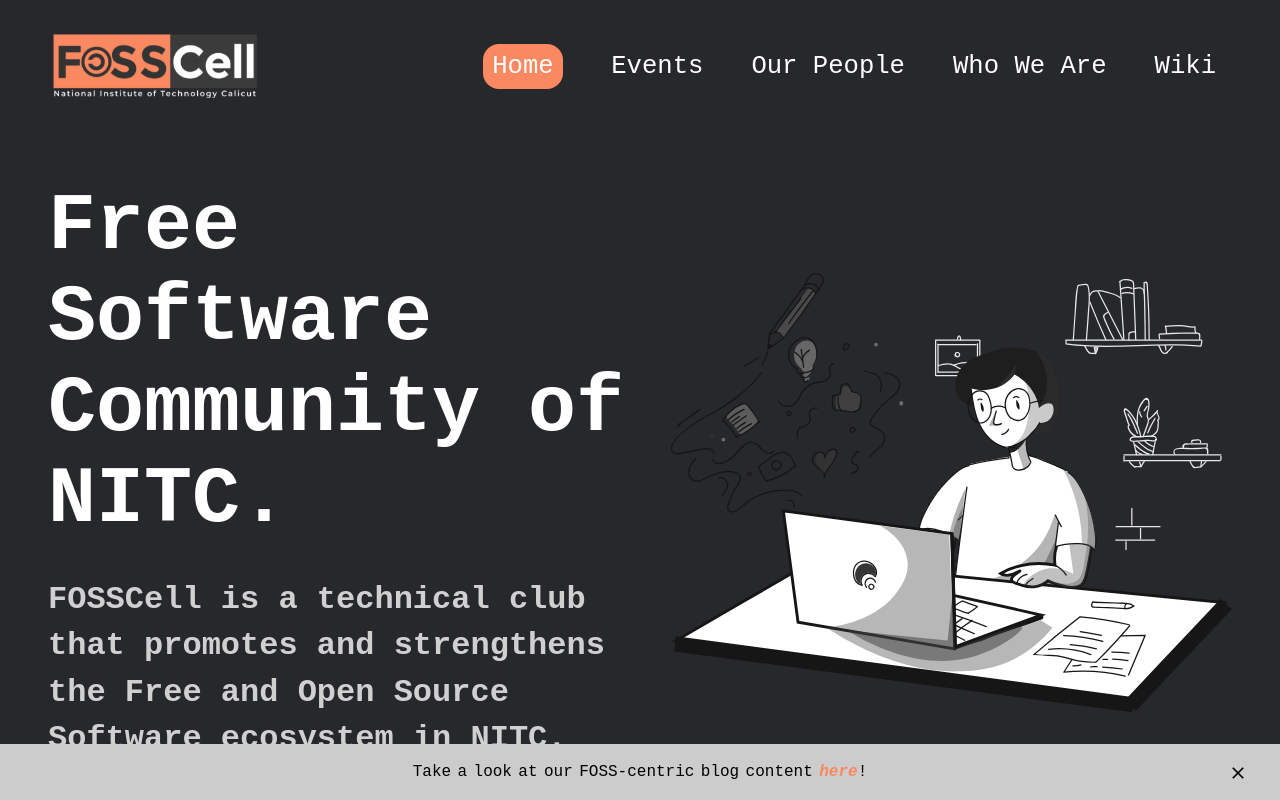
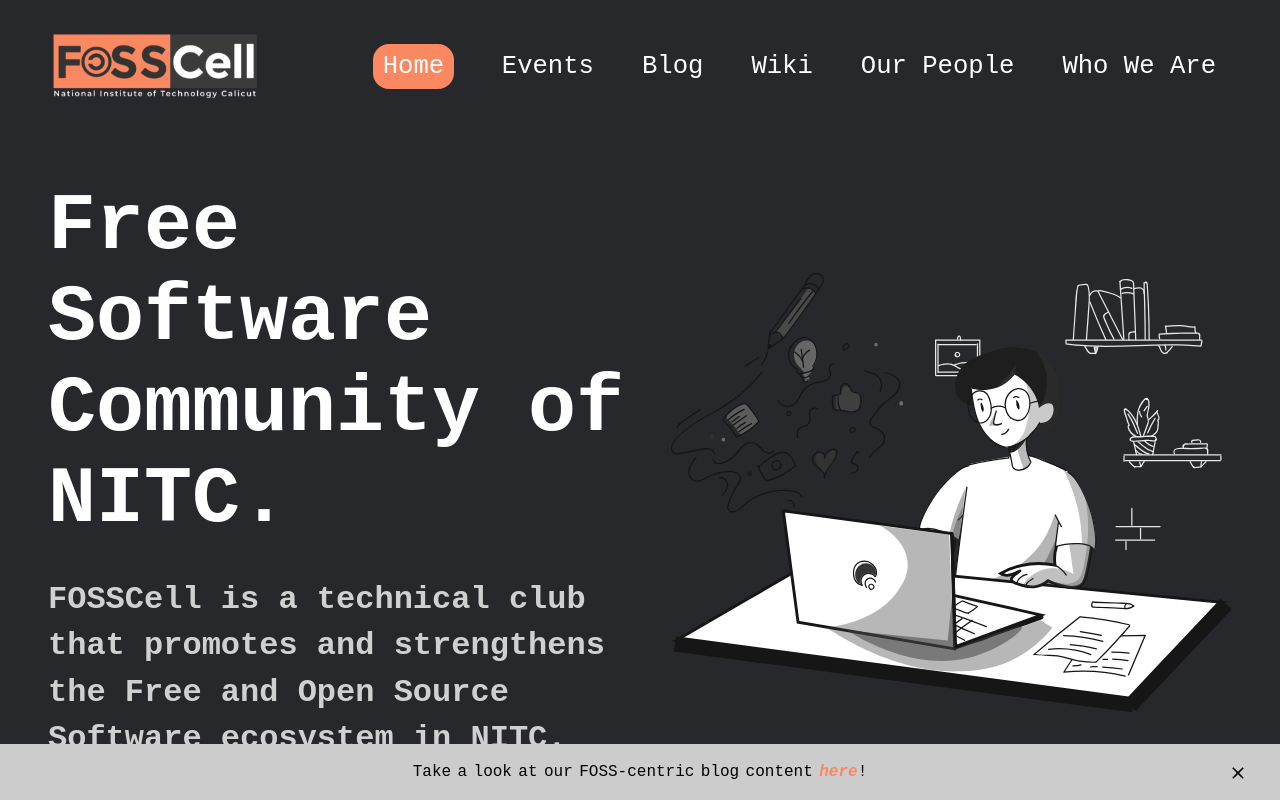
Before and after one commit to FOSSCellNITCalicut/fosscell-nextjs, a Next.js app: page / in a window 1280 px wide. Shown: the top 800 px of the page. Built offline with nearby package versions, Linux system fonts and the light colour scheme; no server answers.

Commit message:
blog added in navbar

```diff
--- a/components/Navbar.js
+++ b/components/Navbar.js
@@ -74,6 +74,22 @@
                      >
                         Events
                      </Link>
+                     <a
+                     className={pathname === '/wiki' ? styles['nav-link-active'] : styles['nav-link']}
+                     href='https://newsletter.fosscell.org/'
+                     target='_blank'
+                     rel='noopener noreferrer'
+                     >
+                     Blog
+                     </a>
+                     <a
+                     className={pathname === '/wiki' ? styles['nav-link-active'] : styles['nav-link']}
+                     href='https://wiki.fosscell.org'
+                     target='_blank'
+                     rel='noopener noreferrer'
+                     >
+                     Wiki
+                     </a>
                      <Link
                         className={pathname === '/people' ? styles['nav-link-active'] : styles['nav-link']}
                         href='/people'
@@ -86,14 +102,6 @@
                      >
                         Who We Are
                      </Link>
-                     <a
-                        className={pathname === '/wiki' ? styles['nav-link-active'] : styles['nav-link']}
-                        href='https://wiki.fosscell.org'
-                        target='_blank'  // Open in a new tab
-                        rel='noopener noreferrer'
-                     >
-                        Wiki
-                     </a>
                      </div>
                   )
                  }
@@ -144,13 +152,14 @@
                  >
                     Our People
                  </Link>
-                 <Link
-                    className={pathname === '/whoweare' ? styles['nav-link-mobile-active'] : styles['nav-link-mobile']}
-                    href='/whoweare'
-                     onClick={toggleNavVisibility}
-                 >
-                    Who We Are
-                 </Link>
+                 <a
+                     className={pathname === '/wiki' ? styles['nav-link-active'] : styles['nav-link']}
+                     href='https://newsletter.fosscell.org/'
+                     target='_blank'
+                     rel='noopener noreferrer'
+                  >
+                  Blog
+                  </a>
                  <a
                      className={pathname === '/wiki' ? styles['nav-link-active'] : styles['nav-link']}
                      href='https://wiki.fosscell.org'
@@ -159,6 +168,13 @@
                   >
                   Wiki
                   </a>
+                 <Link
+                    className={pathname === '/whoweare' ? styles['nav-link-mobile-active'] : styles['nav-link-mobile']}
+                    href='/whoweare'
+                     onClick={toggleNavVisibility}
+                 >
+                    Who We Are
+                 </Link>
             </nav>
             )}
    </>
```
